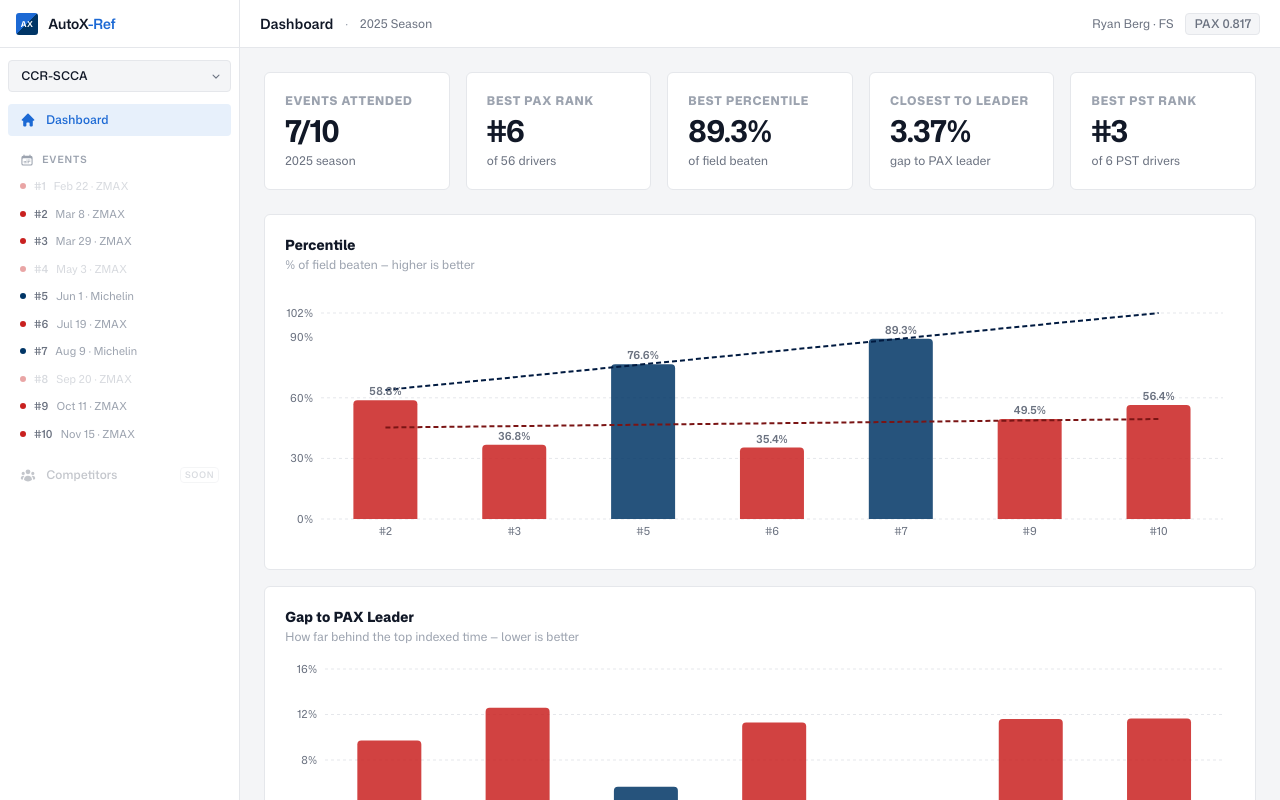
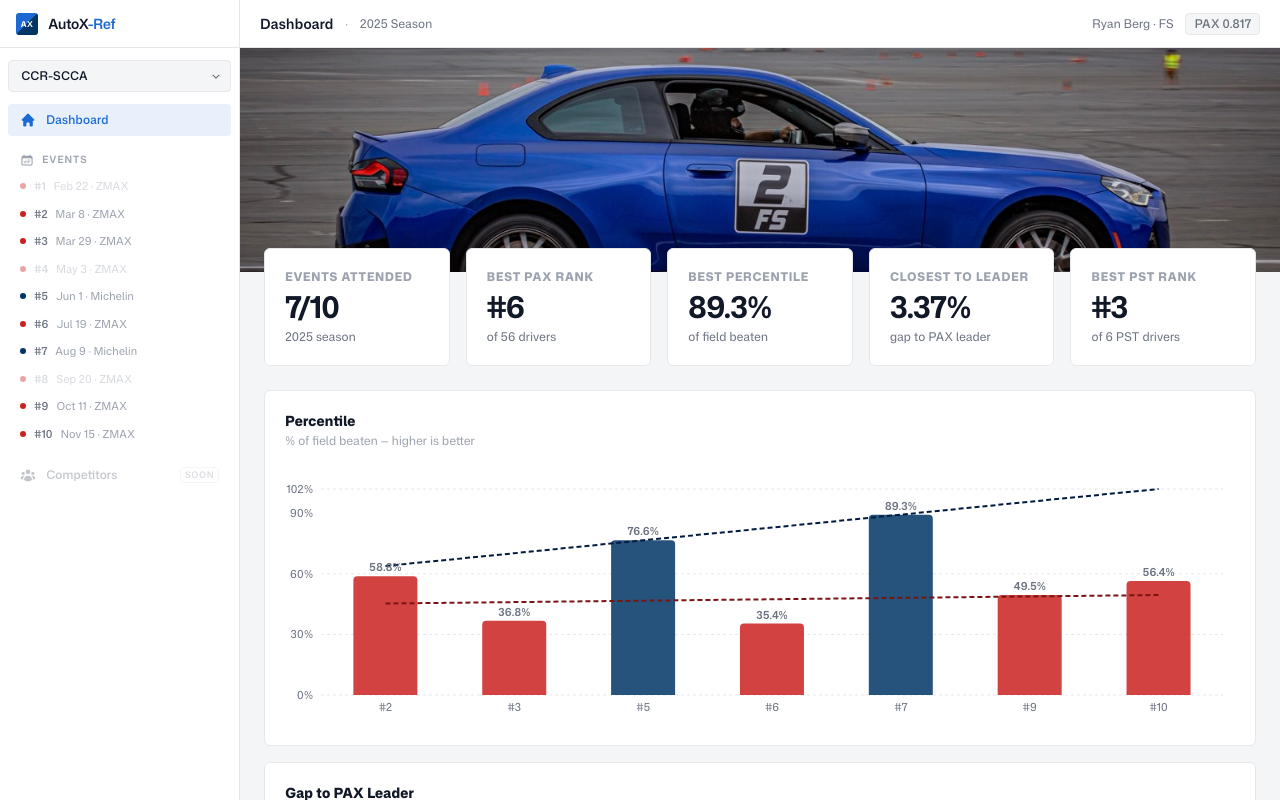
Before and after one commit to ryanberg-slalom/auto-crossref, a React app in the folder app/: page /autox2/ in a window 1280 px wide. Shown: the top 800 px of the page. Built offline with nearby package versions, Linux system fonts and the light colour scheme; the HTML template or start-up script is replaced by a standard one.

Commit message:
Add cover image.

```diff
--- a/app/docs/PRD.md
+++ b/app/docs/PRD.md
@@ -71,6 +71,7 @@ PST (Pro Street Tire) is a catch-all indexed class where drivers from various st
 - Season selector (multi-season support)
 - `add-event.js` utility to append new events to the dataset
 - Export chart as PNG
+- **Cone summary on dashboard**: Aggregate cone penalty data across the season. Possible views: total cones hit per event (bar chart), cone penalty seconds lost per event, season total. Helps identify whether cone penalties are improving or worsening over time — a distinct signal from raw pace.
 
 ---
 
--- a/app/src/pages/DashboardPage.jsx
+++ b/app/src/pages/DashboardPage.jsx
@@ -35,7 +35,17 @@ export default function DashboardPage() {
 
   return (
     <div className="flex flex-col gap-6">
-      <SeasonSummary attendedEvents={sorted} />
+      <div className="-mx-6 -mt-6 h-56 overflow-hidden">
+        <img
+          src={`${import.meta.env.BASE_URL}cover-image-1-optimized.jpeg`}
+          alt="Season cover"
+          className="w-full h-full object-cover"
+        />
+      </div>
+
+      <div className="-mt-12 relative z-10">
+        <SeasonSummary attendedEvents={sorted} />
+      </div>
 
       <div className="flex flex-col gap-4">
         <PercentileChart data={sorted} />
```
Also changed, not shown: app/public/558766540_10116331002846307_1863611152442060381_n.jpg (added), app/public/cover-image-1-optimized.jpeg (added).
